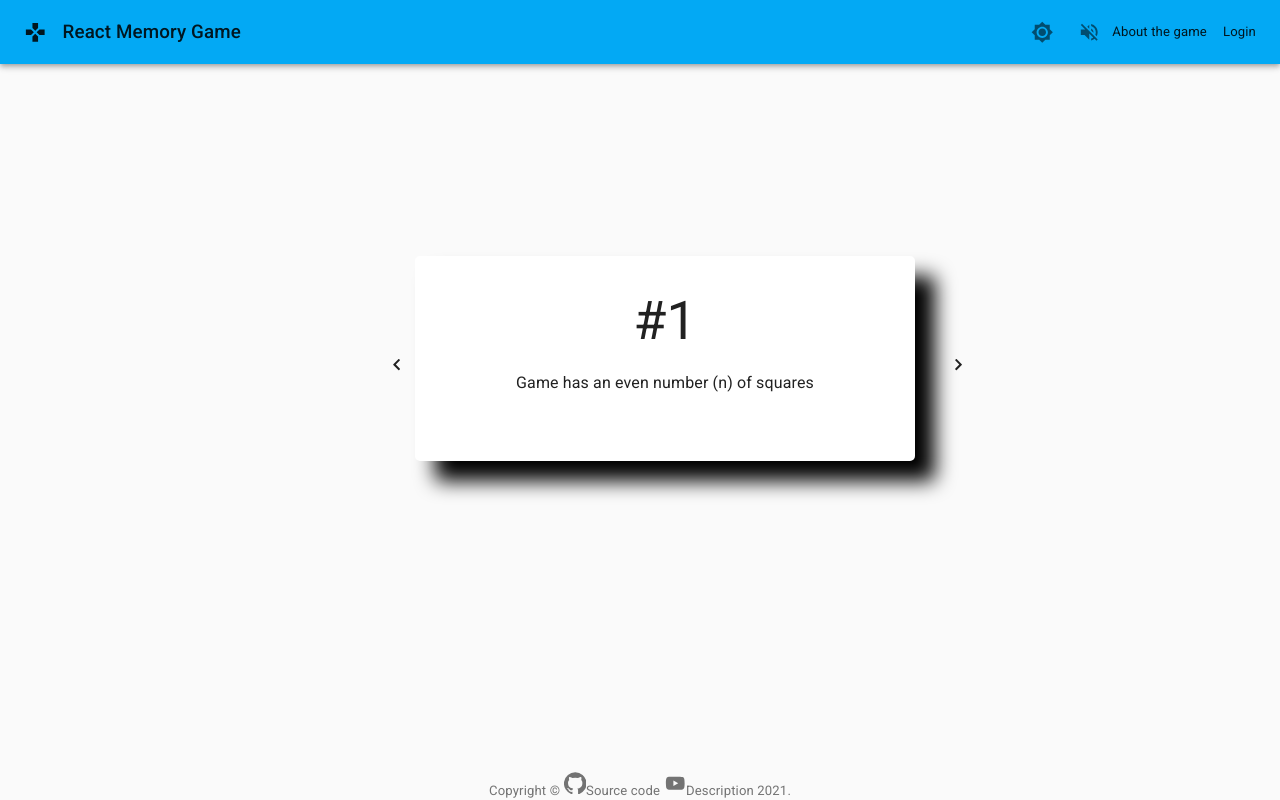
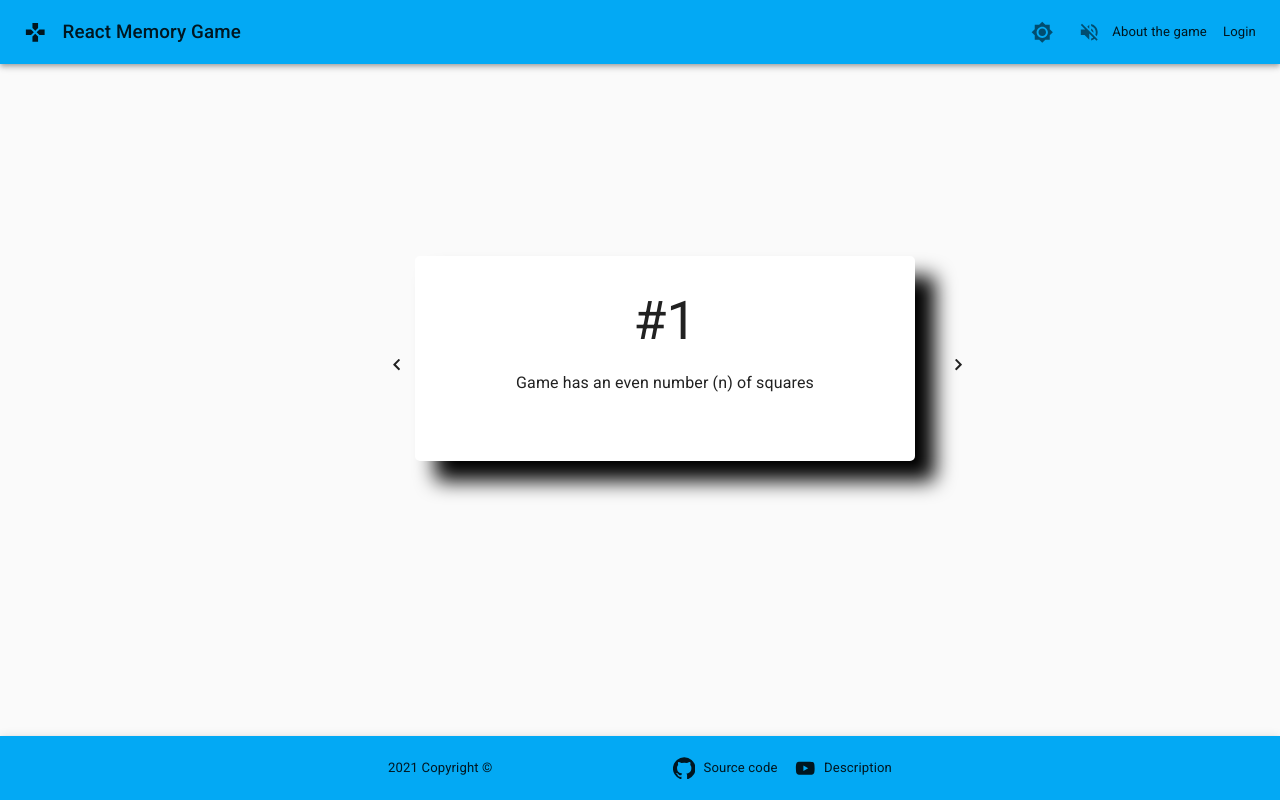
Before and after one commit to VeronikaVasilchikova/react-game, a React (Create React App) app: page /about in a window 1280 px wide. Built offline with nearby package versions, Linux system fonts and the light colour scheme.

Commit message:
refactor: add styles to footer

```diff
--- a/src/components/Copyright.tsx
+++ b/src/components/Copyright.tsx
@@ -1,23 +1,45 @@
 import React from 'react';
 import Typography from '@material-ui/core/Typography';
+import AppBar from '@material-ui/core/AppBar';
+import Container from '@material-ui/core/Container';
+import Toolbar from '@material-ui/core/Toolbar';
 import Link from '@material-ui/core/Link';
 import GiHubIcon from '@material-ui/icons/GitHub';
 import YoutubeIcon from '@material-ui/icons/YouTube';
+import { makeStyles } from '@material-ui/core/styles';
+
+const useStyles = makeStyles((theme) => ({
+  copyright: {
+    flexGrow: 1,
+  },
+  icon: {
+    marginRight: theme.spacing(1),
+  },
+  link: {
+    marginRight: theme.spacing(2),
+  }
+}));
 
 export const Copyright: React.FunctionComponent = () => {
+  const classes = useStyles();
+
   return (
-    <Typography variant='body2' color='textSecondary' align='center'>
-      {'Copyright © '}
-      <GiHubIcon />
-      <Link color='inherit' href='https://github.com/VeronikaVasilchikova/react-game'>
-        Source code
-      </Link>{' '}
-      <YoutubeIcon />
-      <Link color='inherit' href='https://github.com/VeronikaVasilchikova/react-game'>
-        Description
-      </Link>{' '}
-      {new Date().getFullYear()}
-      {'.'}
-    </Typography>
+    <AppBar position="static" color="primary">
+      <Container maxWidth="sm">
+        <Toolbar>
+          <Typography variant="body2" color="inherit" className={classes.copyright}>
+            {new Date().getFullYear()} {'Copyright © '}
+          </Typography>
+          <GiHubIcon className={classes.icon}/>
+          <Link color='inherit' href='https://github.com/VeronikaVasilchikova/react-game' className={classes.link}>
+            Source code
+          </Link>{' '}
+          <YoutubeIcon className={classes.icon}/>
+          <Link color='inherit' href='https://github.com/VeronikaVasilchikova/react-game'>
+            Description
+          </Link>{' '}
+        </Toolbar>
+      </Container>
+    </AppBar>
   );
 }
```
